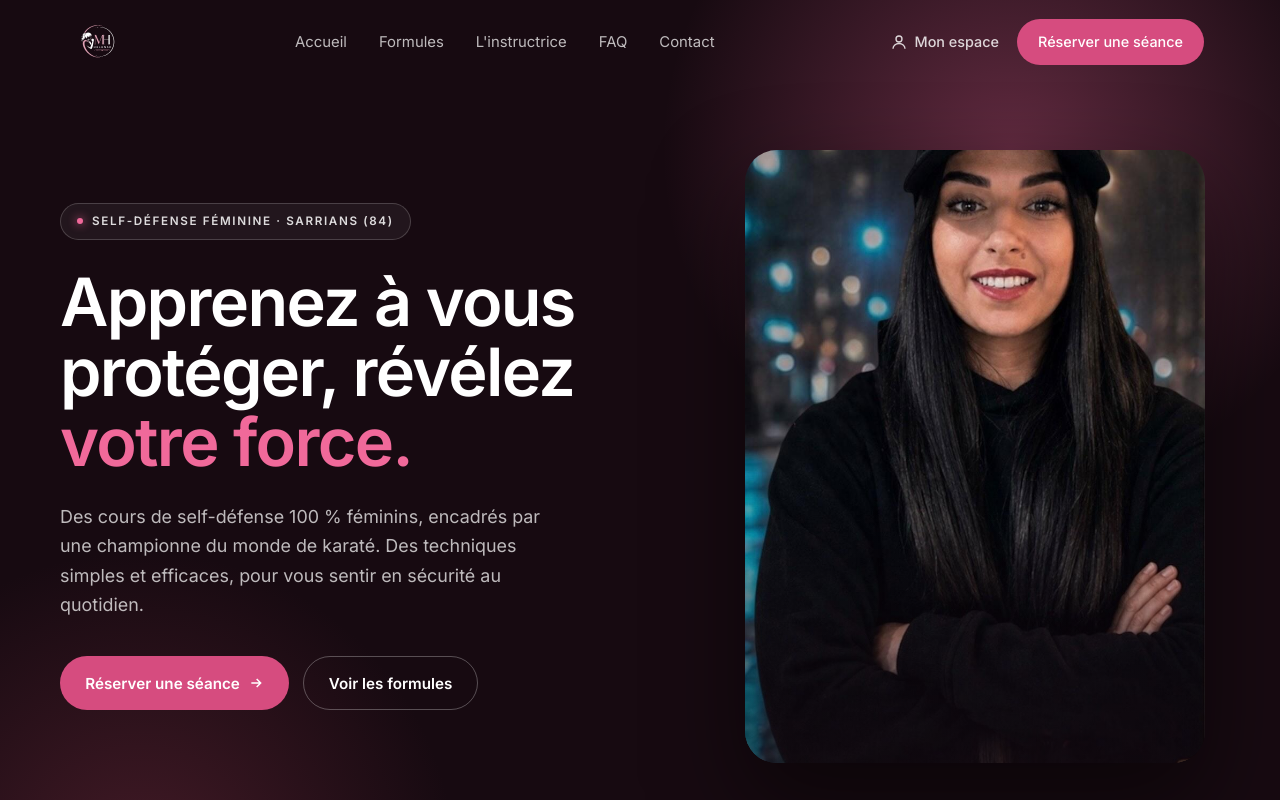
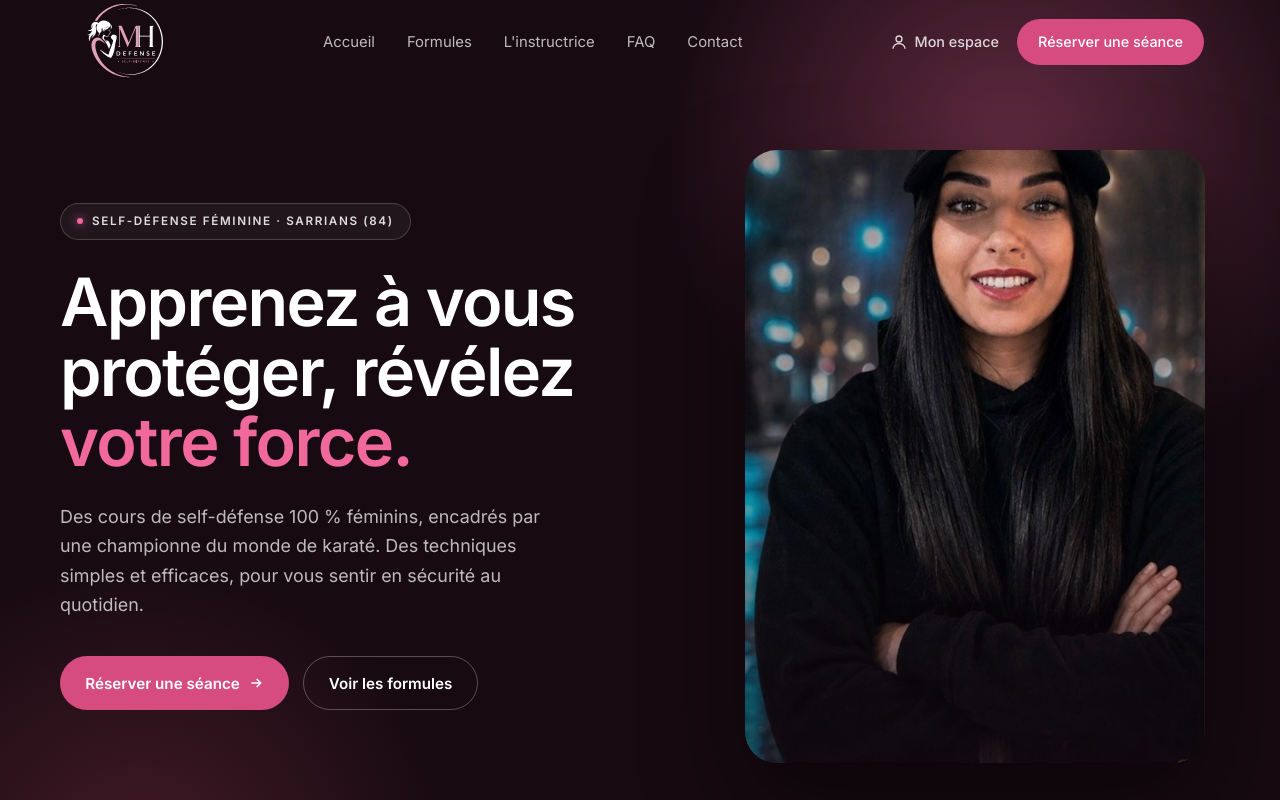
Before and after one commit to MattLnt/mhdefense, a Next.js app: page / in a window 1280 px wide. Shown: the top 800 px of the page. Built offline with nearby package versions, Linux system fonts and the light colour scheme.

Commit message:
Agrandit le logo dans le header

```diff
--- a/src/components/Header.module.css
+++ b/src/components/Header.module.css
@@ -29,7 +29,7 @@
 
 .logo {
   display: block;
-  height: 44px;
+  height: 100px;
   width: auto;
 }
 
```
